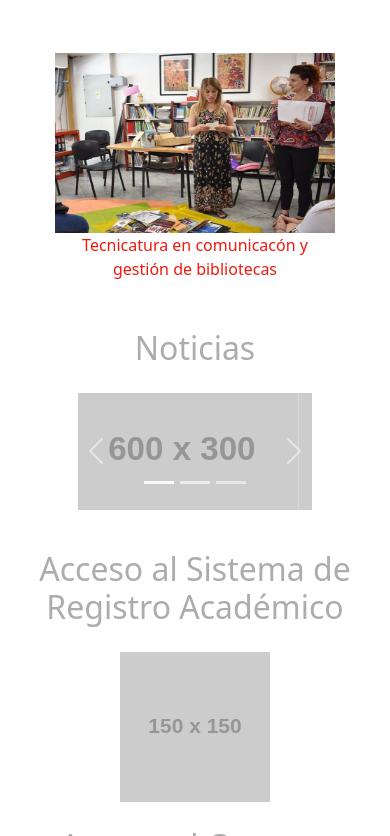
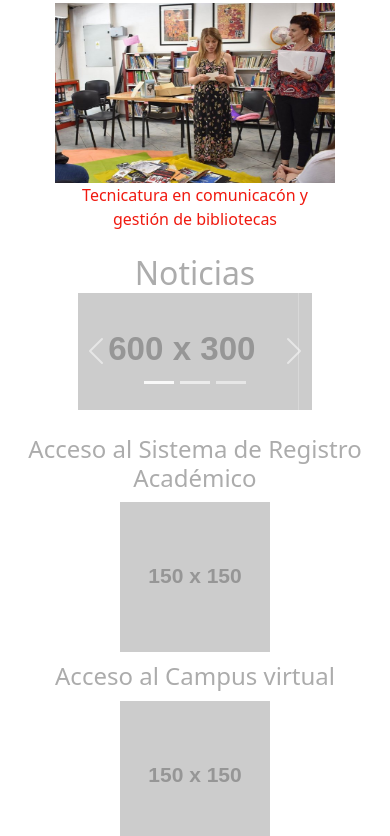
Before and after one commit to Juaniessi/html-project-coder, a plain HTML site: page index.html in a window 390 px wide. Shown: the part 1164-2000 px from the top of the page. Drawn offline with nearby package versions, Linux system fonts and the light colour scheme; placeholder pictures from the web are drawn by us.

Commit message:
minos bug fixes, major changes to h2, added titles to improve SEO

```diff
--- a/index.html
+++ b/index.html
@@ -15,7 +15,7 @@
 			rel="stylesheet"
 		/>
 		<script src="https://kit.fontawesome.com/ccc8f7a871.js" crossorigin="anonymous"></script>
-		<link rel="icon" href="./img/favicon.jpg" />
+		<link rel="icon" href="./img/favicon.png" />
 		<!-- favicon -->
 		<title>Fundación Rayuela</title>
 	</head>
@@ -45,7 +45,7 @@
 		<main>
 			<section class="carreras" id="carreras">
 				<h1>Fundación Rayuela</h1>
-				<h2>Carreras</h2>
+				<h2 class="h2-big-col" title="Carreras">Carreras</h2>
 				<div>
 					<img src="./img/PEP-1.jpg" alt="Educación Primaria" />
 					<p>
@@ -55,7 +55,7 @@
 				<div>
 					<img src="./img/PEE-1.jpg" alt="Educación Especial" />
 					<p>
-						Profesorado de Educación Inicial
+						Profesorado de Educación Especial
 					</p>
 				</div>
 				<div>
@@ -82,7 +82,7 @@
 			</section>
 			<section class="noticias" id="noticias">
 
-				<h2>Noticias</h2>
+				<h2 class="h2-big-col" title="Noticias">Noticias</h2>
 
 				<div id="carouselExampleCaptions" class="carousel slide" data-bs-ride="carousel">
 					<div class="carousel-indicators">
@@ -130,15 +130,15 @@
 				</div>
 			</section>
 			<section class="acceso-reg-acad" id="acceso-reg-acad">
-				<h2>Acceso al Sistema de Registro Académico</h2>
+				<h2 class="h2-small-col" title="Sistema de Registro">Acceso al Sistema de Registro Académico</h2>
 				<img class="imgAnimation" src="https://via.placeholder.com/150" alt="aceeso-sist-academ" />
 			</section>
 				<section class="acceso-campus">
-					<h2>Acceso al Campus virtual</h2>
+					<h2 class="h2-small-col" title="Campus Vitual">Acceso al Campus virtual</h2>
 					<img class="imgAnimation" src="https://via.placeholder.com/150" alt="aceeso-campus-virtual" />
 				</section>
 				<article class="boletin">
-					<h2>Suscribirse al boletín de novedades</h2>
+					<h2 class="h2-small-col" title="Boletín">Suscribirse al boletín de novedades</h2>
 					<img class="imgAnimation" src="https://via.placeholder.com/150" alt="Boletin de noticias" />
 					<form class="boletin-form" action="">
 						<div>
--- a/styles/style.scss
+++ b/styles/style.scss
@@ -72,12 +72,21 @@ main {
 		'contacto contacto';
 }
 
-/* Doy estilos a todos los h2 y h3 y si despues tengo qu emodificar alguno lo hago puntualmente */
+/* Doy estilos a todos los h2 y h3 y si despues tengo que modificar alguno lo hago puntualmente */
 
-h2 {
+.h2-big-col{
 	margin: 25px;
 	color: $rayuelaGrey;
 	font-size: 2rem;
+	width: 100%;
+	text-align: left;
+}
+
+.h2-small-col {
+	font-size: 1.5vw;
+	text-align: center;
+	margin: 10px;
+	color: $rayuelaGrey;
 }
 
 h3 {
@@ -111,10 +120,7 @@ h3 {
 		width: 280px;
 		height: 50px;
 	}
-	h2 {
-		width: 100%;
-		text-align: left;
-	}
+
 	img {
 		width: 280px;
 		height: 180px;
--- a/styles/styleMobile.scss
+++ b/styles/styleMobile.scss
@@ -1,4 +1,5 @@
 @import "variables";
+@import "mixins";
 
 @media screen and (max-width: 900px) {
 	header nav .menu ul {
@@ -87,11 +88,16 @@
 	/* body */
 
 	main {
-		display: flex;
-		flex-direction: column;
-		flex-flow: row wrap;
+		@include behave-vertical;
+	}
+
+	.h2-small-col{
+		font-size: 1.5rem;
+	}
+
+	.h2-big-col{
 		text-align: center;
-		justify-content: center;
+		margin: 0;
 	}
 
 	.contacto {
```
Also changed, not shown: img/favicon.png (added), styles/style.css, styles/styleMobile.css, 2 other files.
